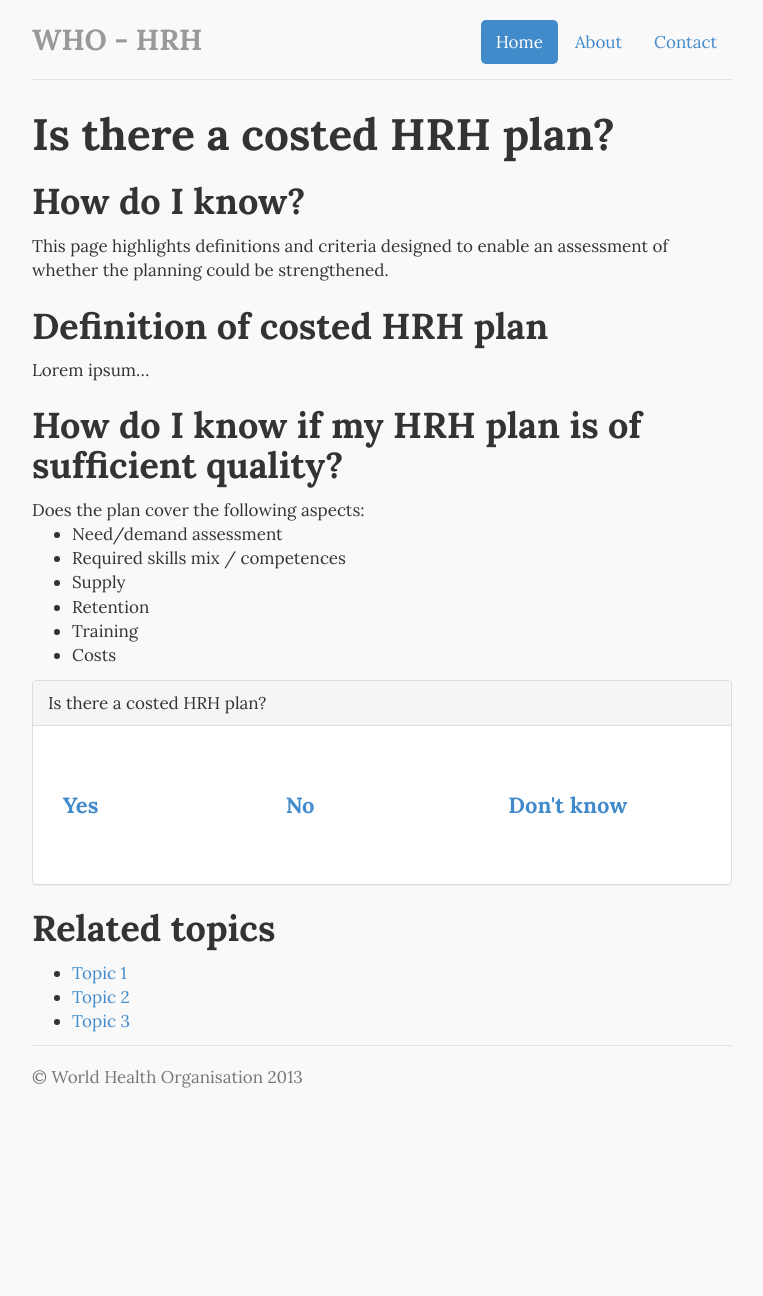
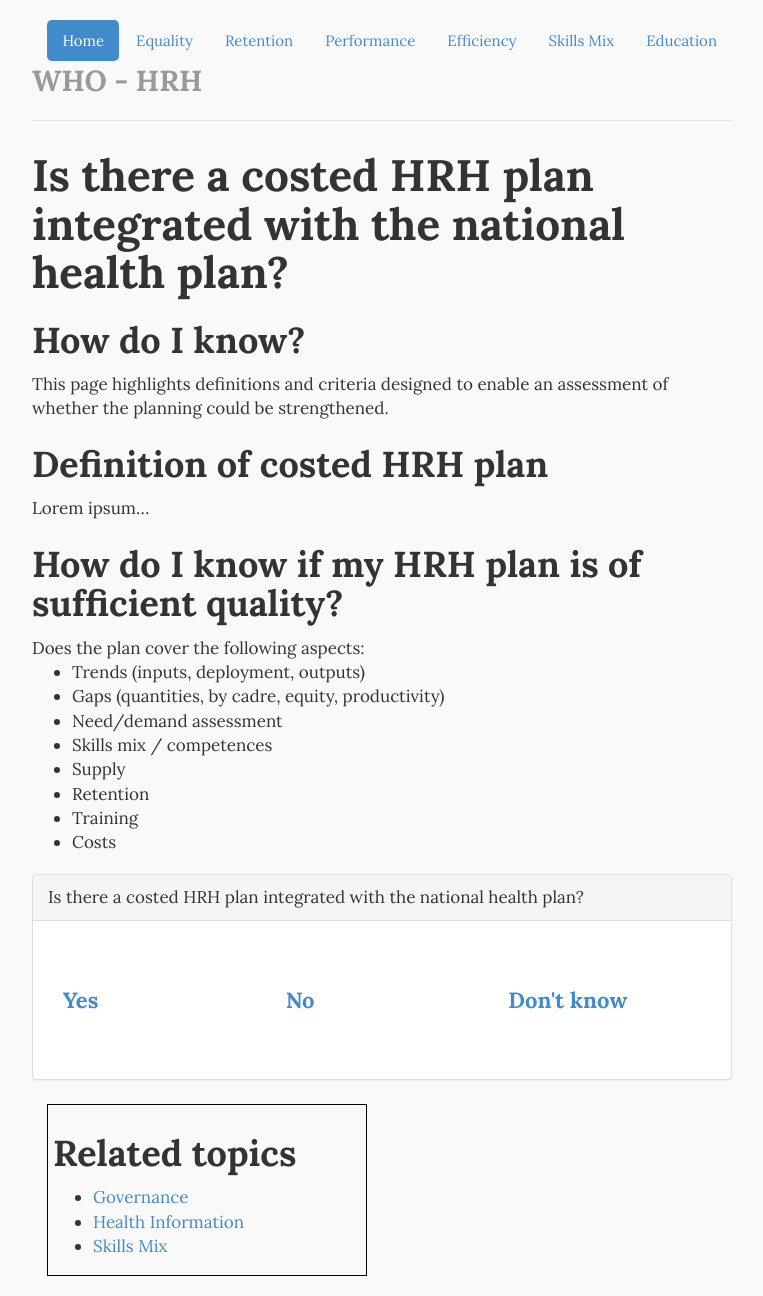
Before and after one commit to adieyal/hrh, a Jekyll site: the page built from site/content/hrh_plan.html, in a window 1280 px wide. Shown: the whole page, without its empty margins (258-1021 px from the left). Built offline with Jekyll 4.4.1, drawn with Linux system fonts in a browser that asks for light colours; Markdown is read by kramdown in place of the engine named in the settings; before the commit the page ends 1122 px from its top, so only the background shows below that.

Commit message:
Updated version

```diff
--- a/site/_layouts/base.html
+++ b/site/_layouts/base.html
@@ -5,20 +5,20 @@
     <meta name="viewport" content="width=device-width, initial-scale=1.0">
     <meta name="description" content="">
     <meta name="author" content="">
-    <link rel="shortcut icon" href="../assets/ico/favicon.png">
+    <link rel="shortcut icon" href="/assets/ico/favicon.png">
 
     <title>{{ page.title }}</title>
 
     <!-- Bootstrap core CSS -->
-    <link href="../assets/css/bootstrap.css" rel="stylesheet">
+    <link href="/assets/css/bootstrap.css" rel="stylesheet">
 
     <!-- Custom styles for this template -->
-    <link href="../assets/css/jumbotron-narrow.css" rel="stylesheet">
+    <link href="/assets/css/jumbotron-narrow.css" rel="stylesheet">
 
     <!-- HTML5 shim and Respond.js IE8 support of HTML5 elements and media queries -->
     <!--[if lt IE 9]>
-      <script src="../assets/js/html5shiv.js"></script>
-      <script src="../assets/js/respond.min.js"></script>
+      <script src="/assets/js/html5shiv.js"></script>
+      <script src="/assets/js/respond.min.js"></script>
     <![endif]-->
   </head>
 
@@ -27,17 +27,23 @@
     <div class="container">
         <div class="header">
             <ul class="nav nav-pills pull-right">
-                <li class="active"><a href="#">Home</a></li>
-                <li><a href="#">About</a></li>
-                <li><a href="#">Contact</a></li>
+                <li class="active"><a href="/index.html">Home</a></li>
+                <li><a href="#">Equality</a></li>
+                <li><a href="#">Retention</a></li>
+                <li><a href="#">Performance</a></li>
+                <li><a href="#">Efficiency</a></li>
+                <li><a href="#">Skills Mix</a></li>
+                <li><a href="#">Education</a></li>
             </ul>
             <h3 class="text-muted">WHO - HRH</h3>
         </div>
 
         {{ content }}
+        <!--
         <div class="footer">
             <p>&copy; World Health Organisation 2013</p>
         </div>
+        -->
 
     </div> <!-- /container -->
 
--- a/site/_layouts/terminal.html
+++ b/site/_layouts/terminal.html
@@ -5,26 +5,45 @@ layout: base
 <h1>{{ page.question }}</h1>
 {{ content }}
 
-<div class="panel panel-default">
+<div class="panel panel-default top-buffer">
     <div class="panel-heading">{{ page.question }}</div>
     <div class="panel-body">
         <div class="row marketing">
             <div class="col-lg-4">
-                <h4><a href="#">Yes</a></h4>
+                <h4><a href="{{ page.links.qyes }}">Yes</a></h4>
             </div>
             <div class="col-lg-4">
-                <h4><a href="#">No</a></h4>
+                <h4><a href="{{ page.links.qno }}">No</a></h4>
             </div>
             <div class="col-lg-4">
-                <h4><a href="#">Don't know</a></h4>
+                <h4><a href="{{ page.links.qdontknow }}">Don't know</a></h4>
             </div>
         </div>
     </div>
 </div>
 
+<div class="col-lg-6">
+    {% if page.topics %}
+        <div class="contextbox">
         <h2>Related topics</h2>
         <ul>
         {% for topic in page.topics %}
             <li><a href="#">{{ topic }}</a></li>
         {% endfor %}
         </ul>
+        </div>
+    {% endif %}
+    </div>
+    <div class="col-lg-6">
+    {% if page.resources %}
+        <div class="contextbox">
+        <h2>Resources</h2>
+        <ul>
+        {% for resource in page.resources %}
+            <li><a href="#">{{ resource }}</a></li>
+        {% endfor %}
+        </ul>
+        </div>
+    {% endif %}
+    </div>
+</div>
--- a/site/assets/css/jumbotron-narrow.css
+++ b/site/assets/css/jumbotron-narrow.css
@@ -2,6 +2,17 @@
 body {
   padding-top: 20px;
   padding-bottom: 20px;
+}
+
+.nav-pills > li > a {
+    font-size: 15px;
+}
+
+.top-buffer { margin-top:20px; }
+
+.contextbox {
+    border: solid thin black;
+    padding: 5px;
 }
 
 /* Everything but the jumbotron gets side spacing for mobile first views */
--- a/site/content/hrh_plan.html
+++ b/site/content/hrh_plan.html
@@ -1,11 +1,14 @@
 ---
 layout: terminal
-question: Is there a costed HRH plan?
+question: Is there a costed HRH plan integrated with the national health plan?
 topics:
- - Topic 1
- - Topic 2
- - Topic 3
-
+ - Governance
+ - Health Information
+ - Skills Mix
+links:
+  qno: /assets/documents/workforce_planning.docx
+  qyes: /index.html
+  qdontknow: #
 ---
 <h2>How do I know?</h2>
 This page highlights definitions and criteria designed to enable an assessment of whether the planning could be strengthened.
@@ -16,8 +19,10 @@ Lorem ipsum…
 <h2>How do I know if my HRH plan is of sufficient quality?</h2>
 Does the plan cover the following aspects:
 <ul>
+    <li>Trends (inputs, deployment, outputs)</li>
+    <li>Gaps (quantities, by cadre, equity, productivity)</li>
     <li>Need/demand assessment</li>
-    <li>Required skills mix / competences</li>
+    <li>Skills mix / competences</li>
     <li>Supply</li>
     <li>Retention</li>
     <li>Training</li>
--- a/site/map.json
+++ b/site/map.json
@@ -1,6 +1,6 @@
 {
     "0" : {
-        "title" : "How do I improve the quality of my health workforce",
+        "title" : "Health Workforce Diagnostic Platform (HWDP)",
         "links" : [1, 2, 3]
     },
     "1" : {
@@ -77,7 +77,8 @@
     },
     "18" : {
         "title" : "Are HRH performing well?",
-        "links" : []
+        "links" : [],
+        "page" : "content/hrh_well.html"
     },
     "19" : {
         "title" : "Are graduates employed?",
```
Also changed, not shown: site/_layouts/dummy_terminal.html (+8 -0 lines), site/_layouts/nav.html (+4 -8 lines), site/content/hrh_well.html (added, +27 -0 lines), site/content/quality.html (added, +24 -0 lines), site/content/standards.html (added, +23 -0 lines), site/index.html (added, +11 -0 lines), 4 other files. Lines whose indentation alone changed are shown as unchanged.
